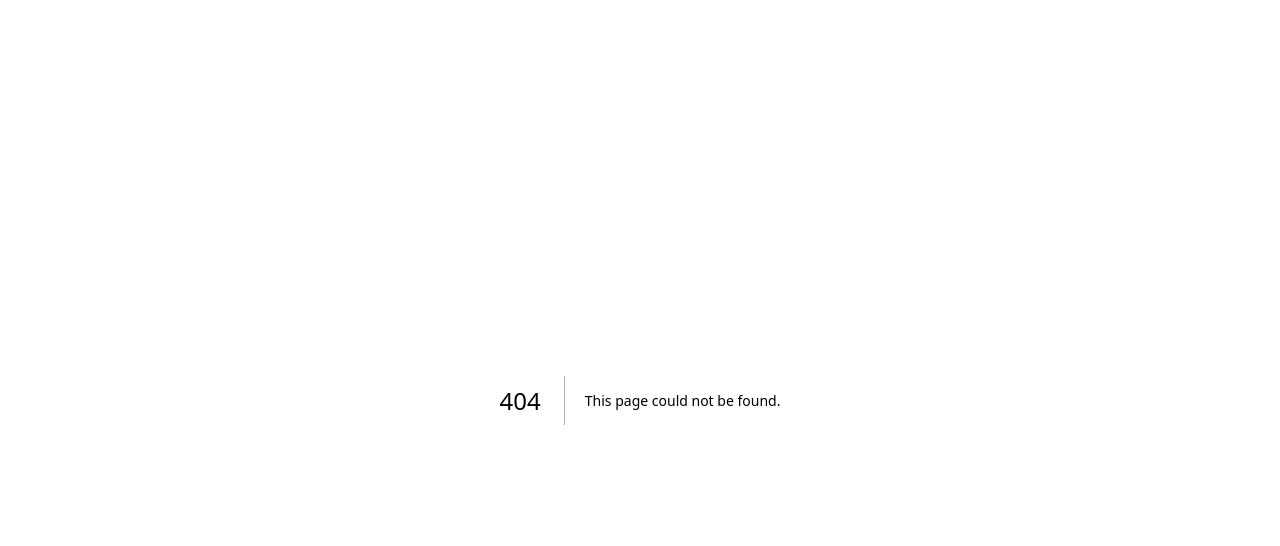
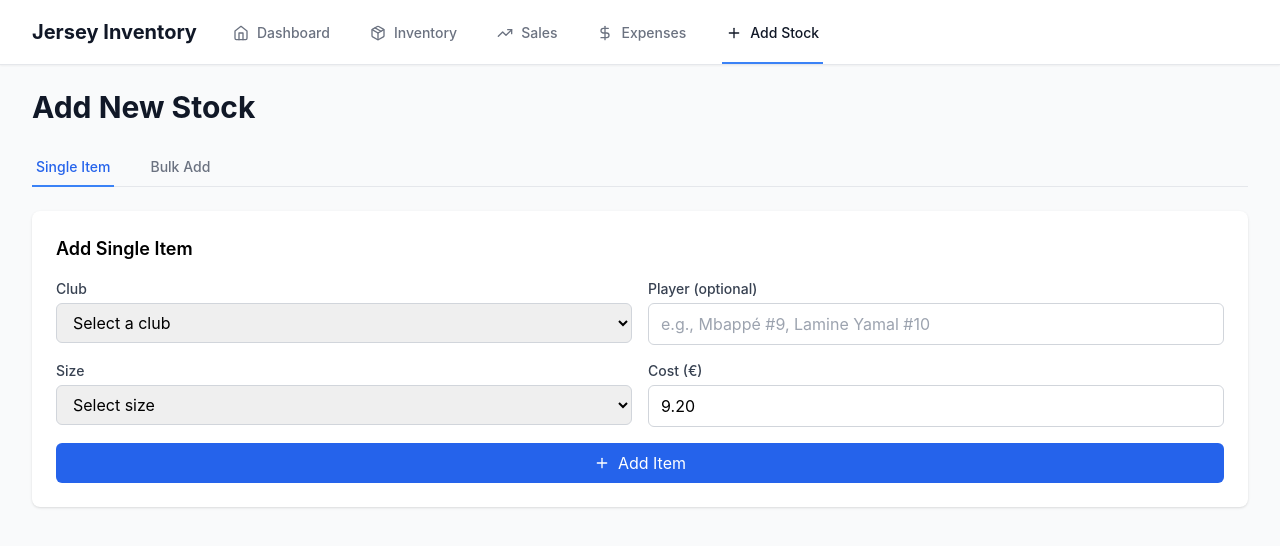
Before and after one commit to matthieu8ollen/KitAcquirement, a Next.js app: page /add-stock in a window 1280 px wide. Before the commit this address had no page. Shown: the top 546 px of the page. Built offline with nearby package versions, Linux system fonts and the light colour scheme.

Commit message:
Create add-stock.tsx

```diff
--- /dev/null
+++ b/pages/add-stock.tsx
@@ -0,0 +1,13 @@
+import React from 'react'
+import Layout from '../components/Layout'
+import AddStock from '../components/AddStock'
+
+const AddStockPage: React.FC = () => {
+  return (
+    <Layout>
+      <AddStock />
+    </Layout>
+  )
+}
+
+export default AddStockPage
```
